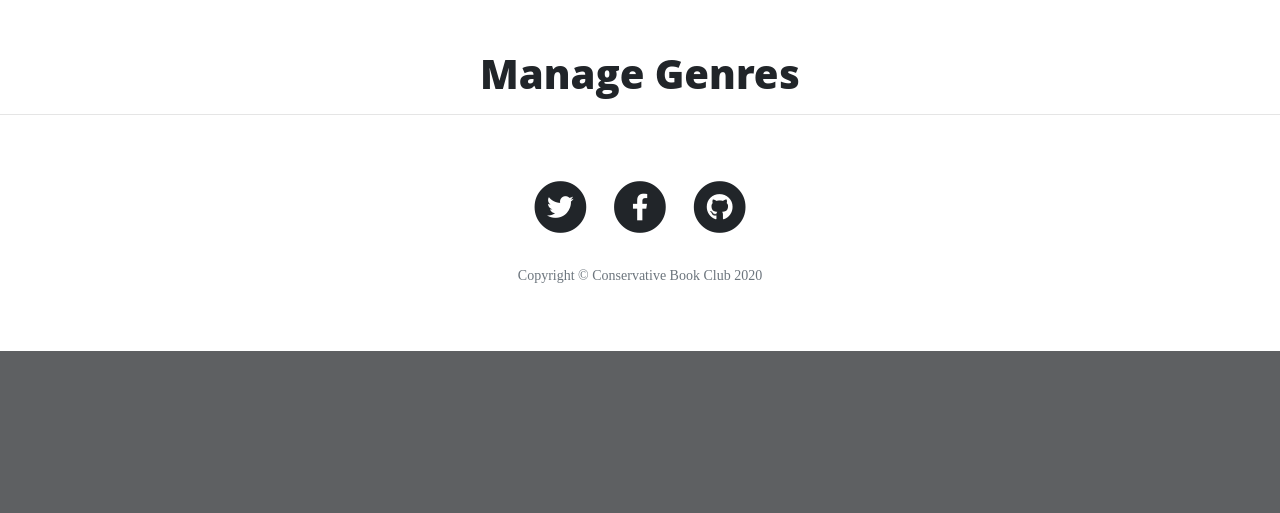
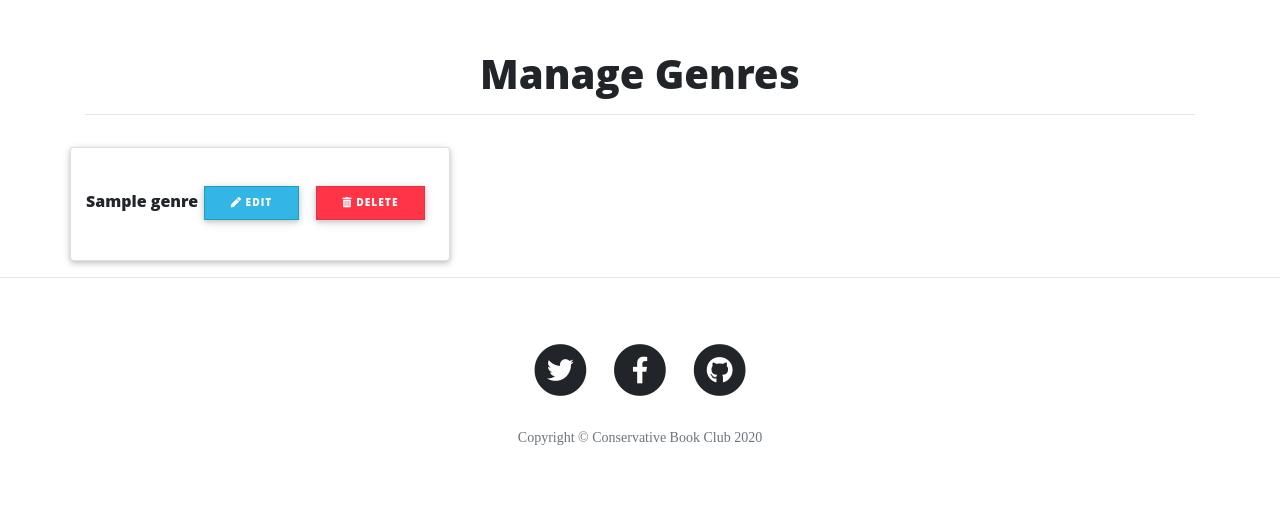
Before and after one commit to JosefinE7/MS3_book_club, a Flask app: page /manage_genres in a window 1280 px wide. Shown: the part 628-1141 px from the top of the page. Before the commit the page ends 979 px from the top, so only its background shows below. Run offline with Flask 2, Linux system fonts and the light colour scheme; a database or web service that is not in the repository returns one stand-in record (values such as "Sample title"); some libraries are stand-ins or nearby versions.

Commit message:
Add manage_genre.html layout

```diff
--- a/run.py
+++ b/run.py
@@ -23,11 +23,6 @@ mongo = PyMongo(app)
 def index():
     books = mongo.db.books.find()
     return render_template("index.html", books=books)
-
-
-@app.route("/manage_genres")
-def manage_genres():
-    return render_template("manage_genres.html", page_title="Manage Genres")
 
 
 @app.route("/register", methods=["GET", "POST"])
@@ -147,6 +142,12 @@ def delete_book(book_id):
     return redirect(url_for("index"))
 
 
+@app.route("/manage_genres")
+def manage_genres():
+    genres = list(mongo.db.genres.find().sort("genre_name", 1))
+    return render_template("manage_genres.html", genres=genres, page_title="Manage Genres")
+
+
 if __name__ == "__main__":
     app.run(
         host=os.environ.get("IP"),
--- a/templates/edit_book.html
+++ b/templates/edit_book.html
@@ -101,7 +101,7 @@
 						Edit Book <i class="far fa-edit right"></i>
 					</button>
 					<a href="{{ url_for('index') }}"
-						class="btn btn-success ">Cancel<i class="fas fa-times-circle right"></i></a>
+						class="btn btn-success">Cancel<i class="fas fa-times-circle right"></i></a>
 				</div>
 			</form>
 			<!-- Material form register -->
--- a/templates/manage_genres.html
+++ b/templates/manage_genres.html
@@ -1,3 +1,30 @@
 {% extends "base.html" %}{% block content %}
 <h1 class="text-center">{{ page_title }}</h1>
+
+<hr />
+
+<div class="row">
+	{% for genre in genres %}
+	<!-- Card -->
+	<div class="card col-md-4 py-2 mt-3">
+		<!-- Card body -->
+		<div class="media genre_boxes py-2 mt-1">
+			<!-- Material genre selection-->
+			<div class="md-form">
+				<div>
+					<h6 class="text-center">{{ genre.genre_name }}</h6>
+				</div>
+			</div>
+			<!-- Submit button -->
+			<div class="text-center  py-2 mt-1">
+				<a href="" class="btn btn-info btn-sm"><i class="fas fa-pen"></i> Edit</a>
+				<a href="" class="btn btn-danger btn-sm"><i class="fas fa-trash-alt"></i> Delete</a>
+			</div>
+			<!-- Material form register -->
+		</div>
+		<!-- Card body -->
+	</div>
+	{% endfor %}
+	<!-- Card -->
+</div>
 {% endblock %}
```
